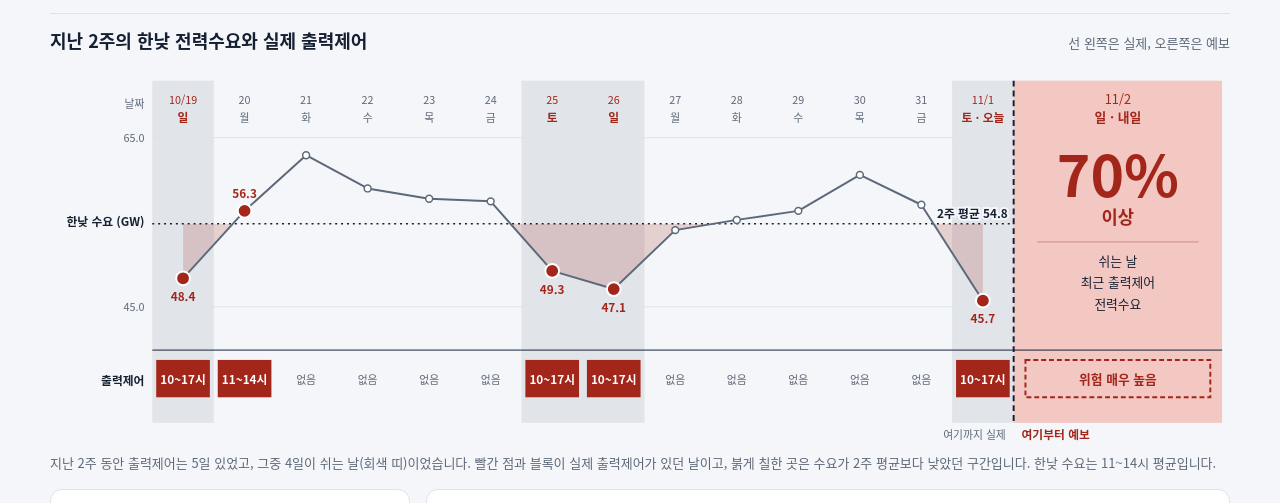
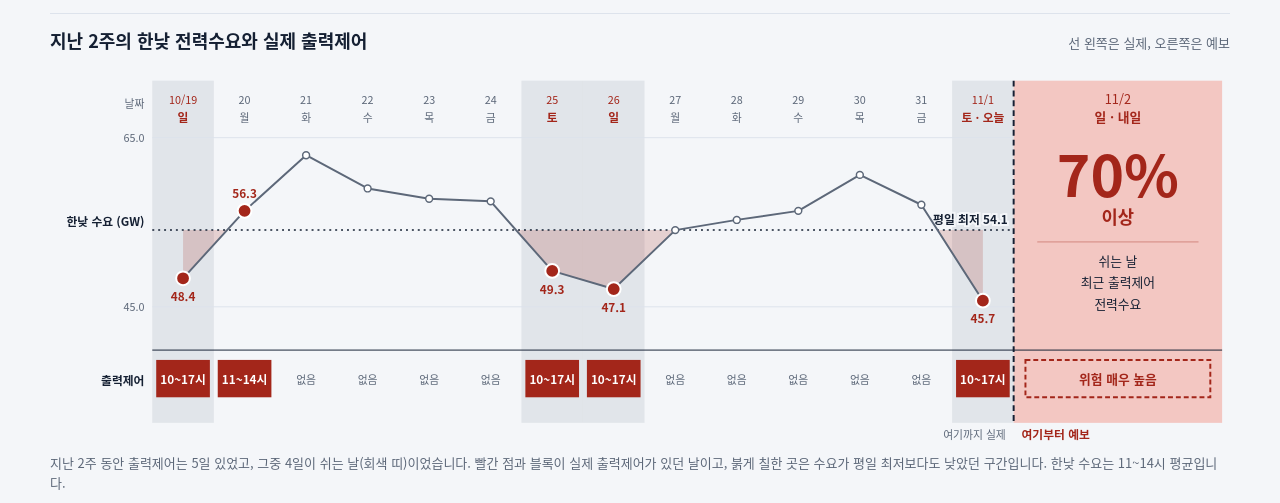
Before and after one commit to eorua/planties, a plain HTML site: page demo/index.html in a window 1280 px wide. Shown: the part 220-723 px from the top of the page. Drawn offline with Linux system fonts and the light colour scheme.

Commit message:
수요 그림 기준선을 2주 평균에서 평일 최저로 변경 (시안, 검토 전)
Co-Authored-By: Claude Fable 5.2 <noreply@anthropic.com>
Claude-Session: https://claude.ai/code/session_01T6Pabh2NNJH6oatyupZdtj

```diff
--- a/demo/index.html
+++ b/demo/index.html
@@ -195,10 +195,11 @@ function chart(){
   s+='<rect x="'+TX+'" y="20" width="'+TW+'" height="'+(H-44)+'" fill="'+LVB[r.level]+'" opacity=".6"/>';
   s+=tx(L-8,48,"날짜",'text-anchor="end"')+tx(L-8,top+4,hi.toFixed(1),'text-anchor="end"')+tx(L-8,bot+4,lo.toFixed(1),'text-anchor="end"')+tx(L-8,(top+bot)/2+4,"한낮 수요 (GW)",'text-anchor="end" class="lab" style="fill:var(--ink)"')+tx(L-8,sy+25,"출력제어",'text-anchor="end" class="lab" style="fill:var(--ink)"');
   s+='<line class="ax" x1="'+L+'" x2="'+TX+'" y1="'+top+'" y2="'+top+'"/><line class="ax" x1="'+L+'" x2="'+TX+'" y1="'+bot+'" y2="'+bot+'"/>';
-  const pts=vals.map((v,i)=>v===null?null:[X(i),Y(v)]).filter(Boolean),ya=Y(avg);
+  const wk=vals.filter((v,i)=>v!==null&&!off(days[i])),ref=wk.length?Math.min(...wk):avg,refName=wk.length?"평일 최저 ":"2주 평균 ";
+  const pts=vals.map((v,i)=>v===null?null:[X(i),Y(v)]).filter(Boolean),ya=Y(ref);
   s+='<clipPath id="below"><rect x="'+L+'" y="'+ya+'" width="'+(TX-L)+'" height="'+(bot+30-ya)+'"/></clipPath>';
   s+='<path clip-path="url(#below)" d="M'+pts.map(p=>p[0].toFixed(1)+" "+p[1].toFixed(1)).join(" L")+' L'+pts[pts.length-1][0]+' '+ya+' L'+pts[0][0]+' '+ya+' Z" fill="var(--vh)" opacity=".18"/>';
-  s+='<line x1="'+L+'" x2="'+TX+'" y1="'+ya+'" y2="'+ya+'" stroke="var(--ink)" stroke-width="1.5" stroke-dasharray="2 4"/>'+tx(TX-6,ya-6,"2주 평균 "+avg.toFixed(1),'text-anchor="end" class="lab" style="fill:var(--ink);paint-order:stroke;stroke:var(--bg);stroke-width:4px"');
+  s+='<line x1="'+L+'" x2="'+TX+'" y1="'+ya+'" y2="'+ya+'" stroke="var(--ink)" stroke-width="1.5" stroke-dasharray="2 4"/>'+tx(TX-6,ya-6,refName+ref.toFixed(1),'text-anchor="end" class="lab" style="fill:var(--ink);paint-order:stroke;stroke:var(--bg);stroke-width:4px"');
   s+='<line x1="'+L+'" x2="'+(W-R)+'" y1="'+(sy-10)+'" y2="'+(sy-10)+'" stroke="var(--ink)"/>';
   s+='<path d="M'+pts.map(p=>p[0].toFixed(1)+" "+p[1].toFixed(1)).join(" L")+'" fill="none" stroke="var(--muted)" stroke-width="2" stroke-linejoin="round"/>';
   let nc=0,noff=0;
@@ -218,7 +219,7 @@ function chart(){
     s+=r.y?'<rect x="'+(TX+12)+'" y="'+sy+'" width="'+(TW-24)+'" height="38" fill="var(--vh)"/>'+tx(TC,sy+24,"실제 있음"+(r.board_hours?" · "+r.board_hours:""),'text-anchor="middle" class="lab" style="fill:#fff;font-size:13px"'):'<rect x="'+(TX+12)+'" y="'+sy+'" width="'+(TW-24)+'" height="38" fill="var(--panel)" stroke="var(--muted)"/>'+tx(TC,sy+24,pv?"실적 미확인":"실제 없음",'text-anchor="middle" class="lab" style="fill:var(--ink);font-size:13px"')}
   else s+='<rect x="'+(TX+12)+'" y="'+sy+'" width="'+(TW-24)+'" height="38" fill="none" stroke="'+LVT[r.level]+'" stroke-width="2" stroke-dasharray="5 3"/>'+tx(TC,sy+24,"위험 "+r.level,'text-anchor="middle" class="lab" style="fill:'+LVT[r.level]+';font-size:13px"');
   $("ch").innerHTML=s+"</svg>";
-  $("chcap").textContent=(nc?"지난 2주 동안 출력제어는 "+nc+"일 있었고, 그중 "+noff+"일이 쉬는 날(회색 띠)이었습니다.":"지난 2주 동안 출력제어는 없었습니다. 회색 띠는 쉬는 날입니다.")+" 빨간 점과 블록이 실제 출력제어가 있던 날이고, 붉게 칠한 곳은 수요가 2주 평균보다 낮았던 구간입니다. 한낮 수요는 11~14시 평균입니다.";
+  $("chcap").textContent=(nc?"지난 2주 동안 출력제어는 "+nc+"일 있었고, 그중 "+noff+"일이 쉬는 날(회색 띠)이었습니다.":"지난 2주 동안 출력제어는 없었습니다. 회색 띠는 쉬는 날입니다.")+" 빨간 점과 블록이 실제 출력제어가 있던 날이고, 붉게 칠한 곳은 수요가 평일 최저보다도 낮았던 구간입니다. 한낮 수요는 11~14시 평균입니다.";
 }
 let cur=new Date(2025,10,1), sel="2025-11-02", reveal=false;
 const LIVE=D.filter(r=>r.period==="live");const lastLive=LIVE.length?LIVE[LIVE.length-1].date:null;
```
Also changed, not shown: demo/template.html (+4 -3 lines).
